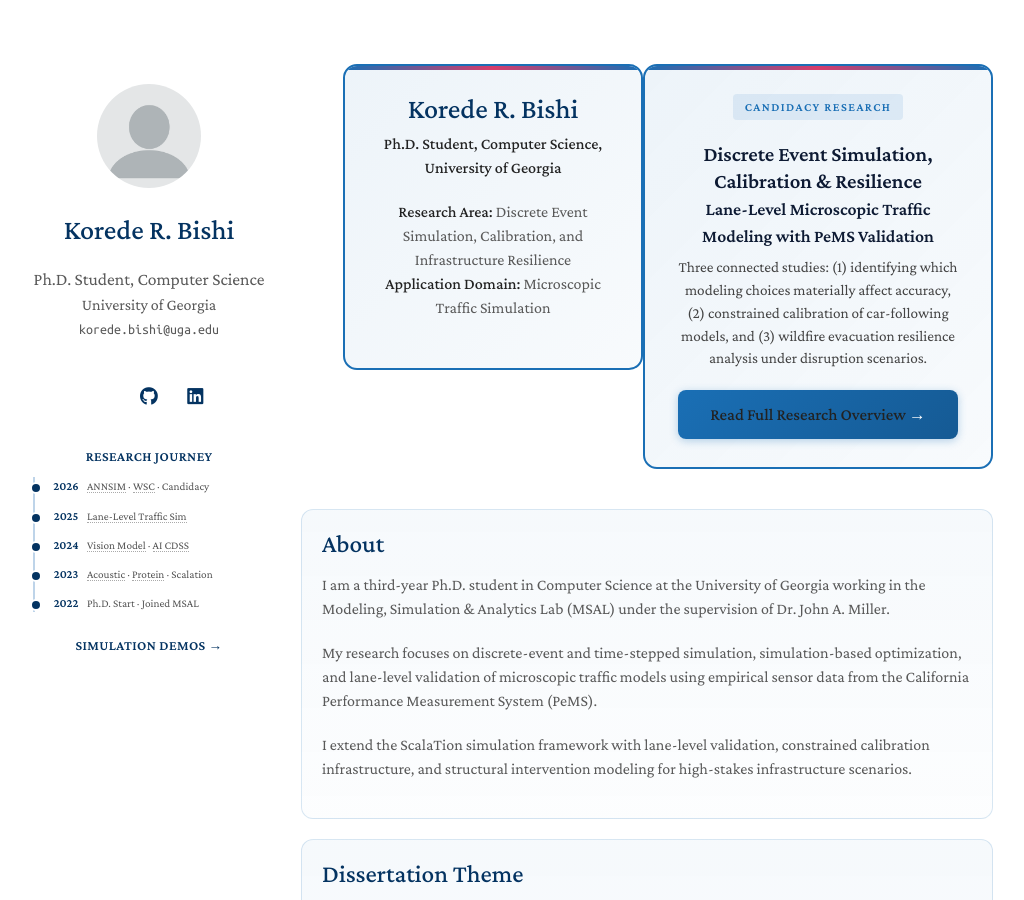
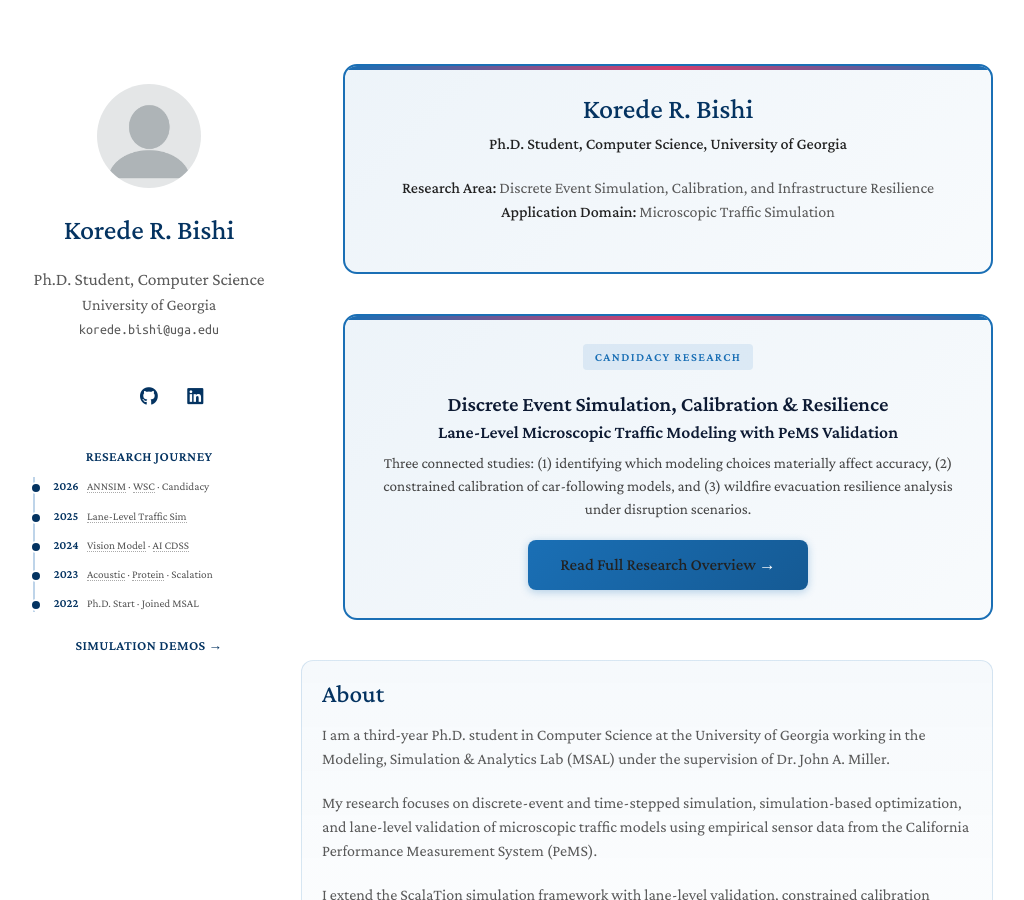
Before and after one commit to koredebishi/koredebishi.github.io, a Jekyll site: the page built from index.md, in a window 1280 px wide and 900 px high. Shown: the whole window, without its empty margins (127-1151 px from the left). Built offline with Jekyll 4.4.1, drawn with Linux system fonts in a browser that asks for light colours; nearby versions of some CDN libraries; a style sheet for code colours, icons or effects is not loaded.

Commit message:
fix: replace header tag with div in page-header to stop CSS float hijack

```diff
--- a/index.md
+++ b/index.md
@@ -70,11 +70,11 @@ INDEX.MD STRUCTURE
 <!-- ===================================================== -->
 
 <main class="homepage-content">
-  <header class="page-header">
+  <div class="page-header">
     <h1>Korede R. Bishi</h1>
     <p><strong>Ph.D. Student, Computer Science, University of Georgia</strong></p>
     <p><strong>Research Area:</strong> Discrete Event Simulation, Calibration, and Infrastructure Resilience<br><strong>Application Domain:</strong> Microscopic Traffic Simulation</p>
-  </header>
+  </div>
 
   <div class="research-banner">
     <div class="research-banner-label">Candidacy Research</div>
```
